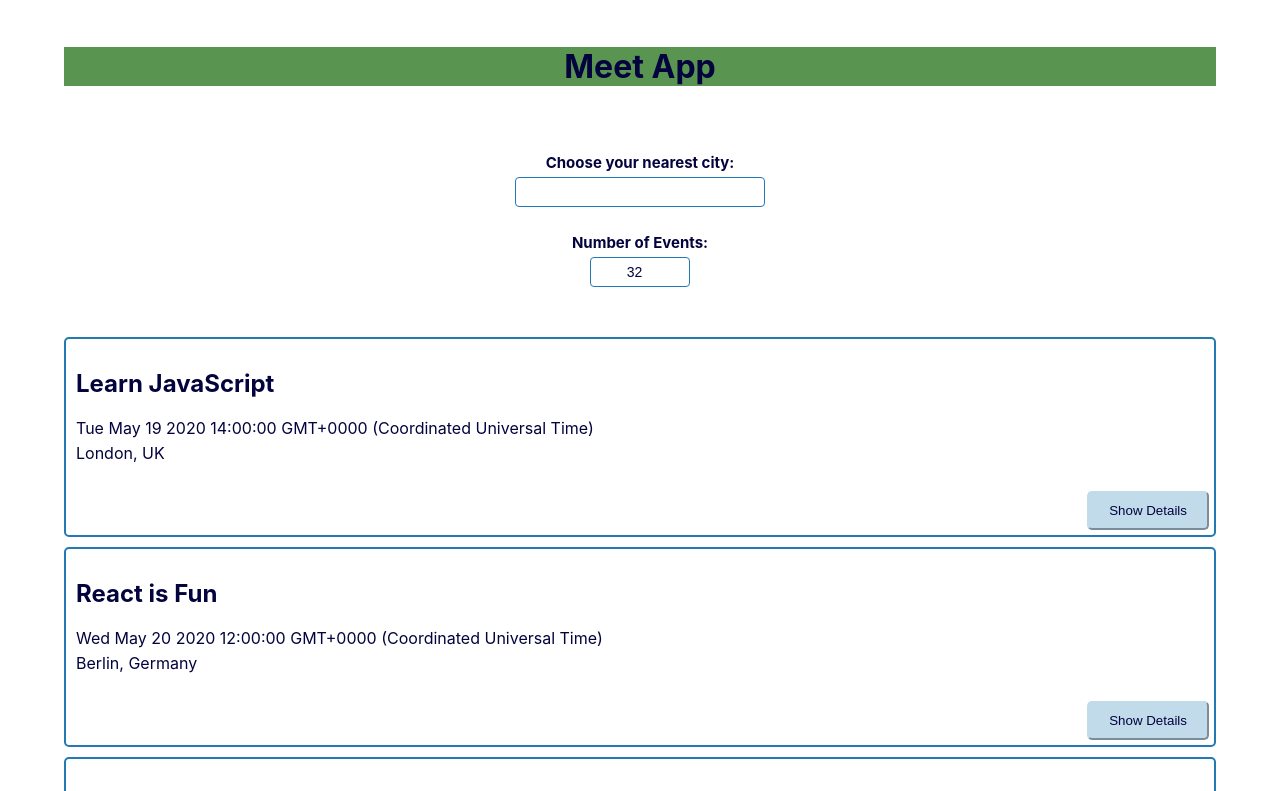
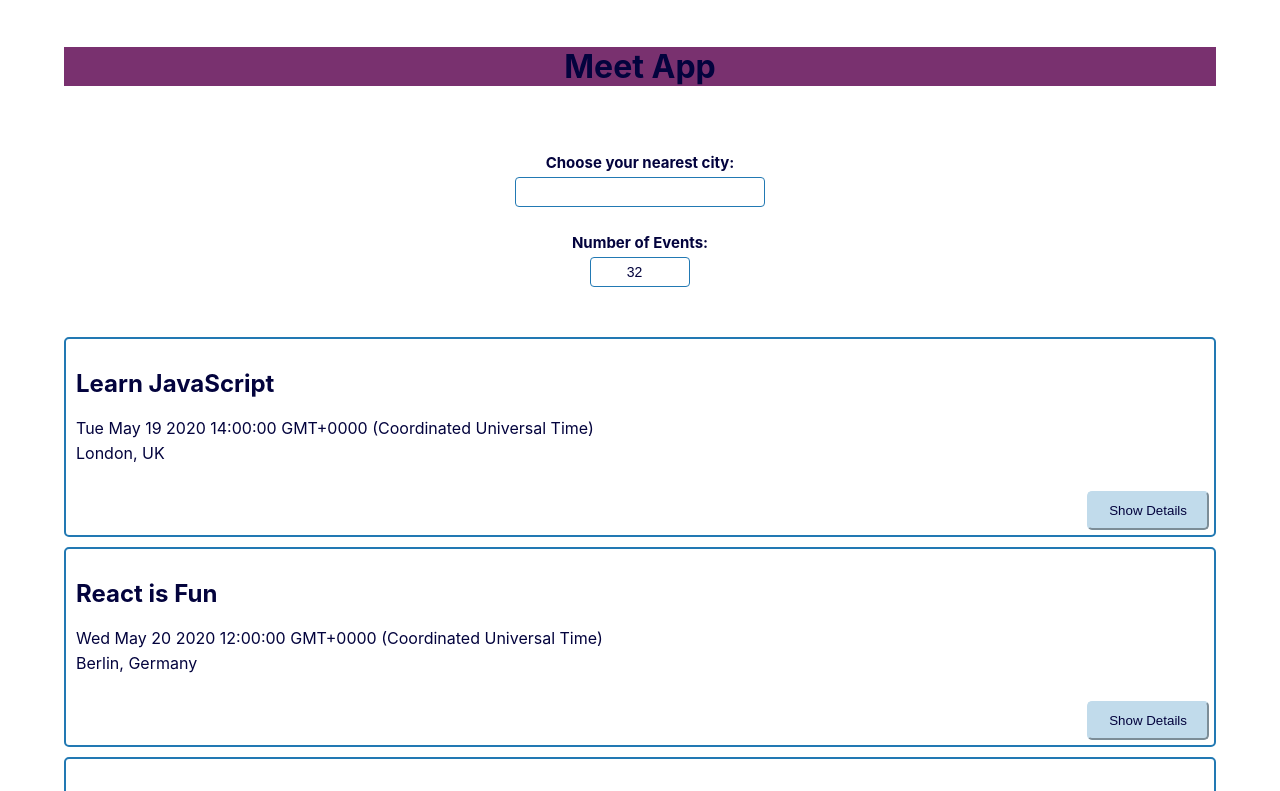
Before and after one commit to Doris24/meet, a React (Create React App) app: page / in a window 1280 px wide. Shown: the top 791 px of the page. Built offline with nearby package versions, Linux system fonts and the light colour scheme; what atatus-spa would draw is missing.

Commit message:
Added WarningAlert

```diff
--- a/src/Alert.js
+++ b/src/Alert.js
@@ -5,12 +5,14 @@ class Alert extends Component {
         super(props);
         this.color = null;
         this.width = null;
+        this.backgroundColor = null;
     }
 
     getStyle = () => {
         return {
             color: this.color,
             width: '200px',
+            backgroundColor: '#ffffff'
         };
     }
 
@@ -41,6 +43,8 @@ class WarningAlert extends Alert {
     constructor(props) {
         super(props);
         this.color = 'lightblue';
+        this.width = '300px';
+        this.backgroundColor = '#ffffdd';
     }
 }
 
--- a/src/App.css
+++ b/src/App.css
@@ -16,7 +16,7 @@ ul {
 }
 
 h1 {
-  background-color: rgb(89, 148, 81);
+  background-color: rgb(121, 49, 111);
 }
 
 p {
```
